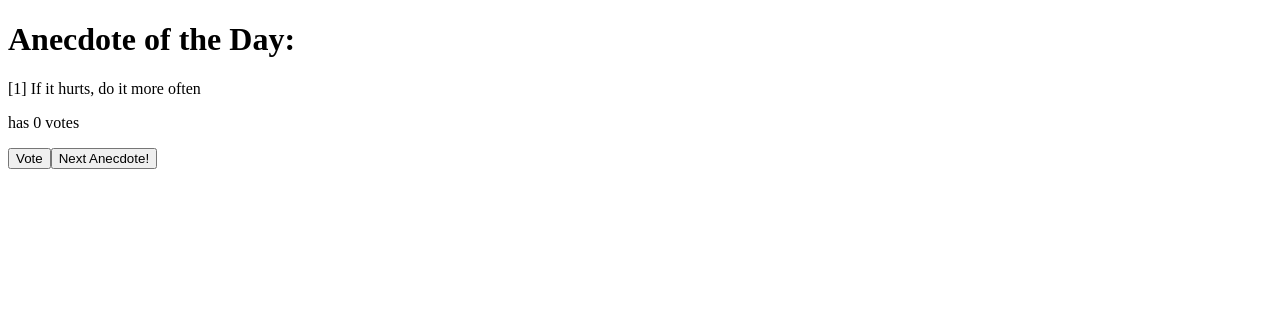
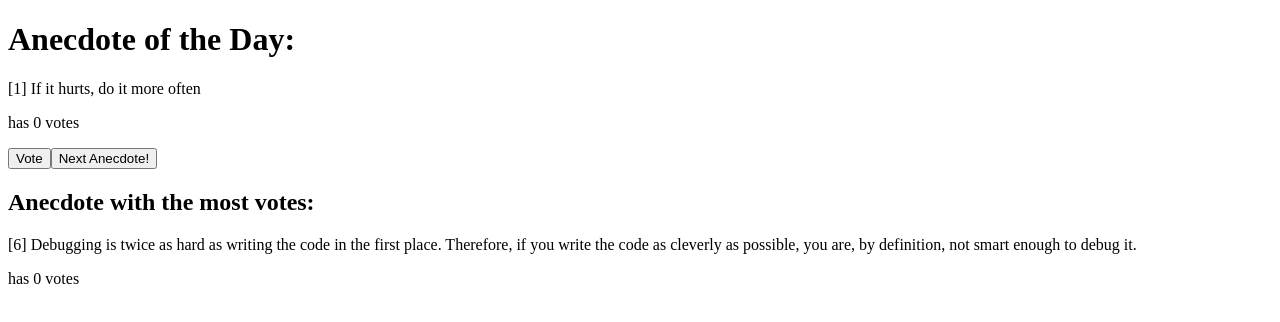
Before and after one commit to ADSmith-100/FullStackOpenSubmissions, a React (Create React App) app in the folder part1/anecdotes/: page / in a window 1280 px wide. Shown: the top 322 px of the page. Built offline with nearby package versions, Linux system fonts and the light colour scheme.

Commit message:
features working, begin refactor

```diff
--- a/part1/anecdotes/src/index.js
+++ b/part1/anecdotes/src/index.js
@@ -15,6 +15,10 @@ const App = (props) => {
     setPoints(runningVote);
   };
 
+  let mostPoints = Object.keys(points).reduce((a, b) =>
+    points[a] > points[b] ? a : b
+  );
+
   return (
     <div>
       <h1>Anecdote of the Day:</h1>
@@ -24,6 +28,11 @@ const App = (props) => {
       <p>has {points[selected]} votes</p>
       <button onClick={handleVote}>Vote</button>
       <button onClick={handleClick}>Next Anecdote!</button>
+      <h2>Anecdote with the most votes:</h2>
+      <p>
+        [{parseInt(mostPoints) + 1}] {props.anecdotes[mostPoints]}
+      </p>
+      <p>has {points[mostPoints]} votes</p>
     </div>
   );
 };
```
